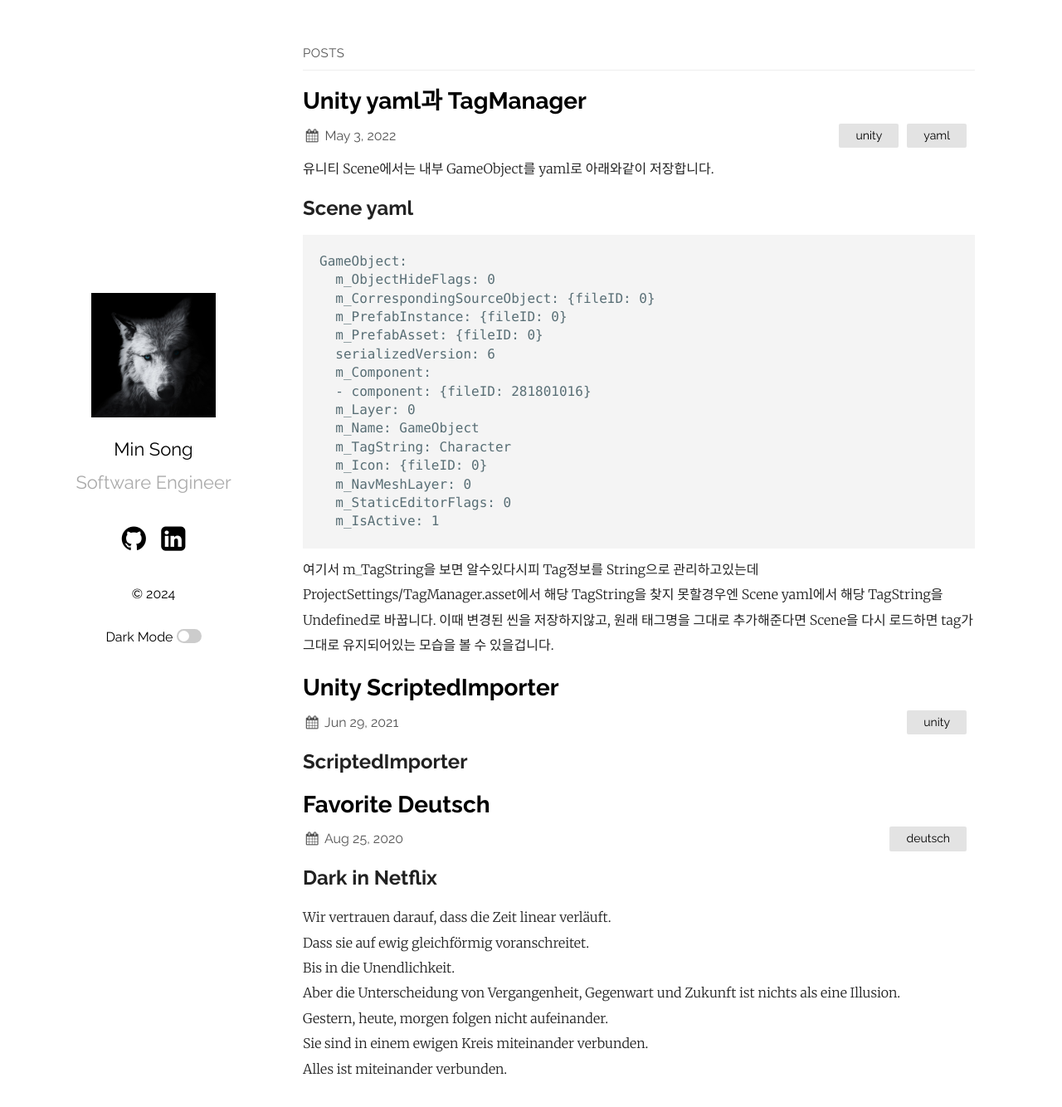
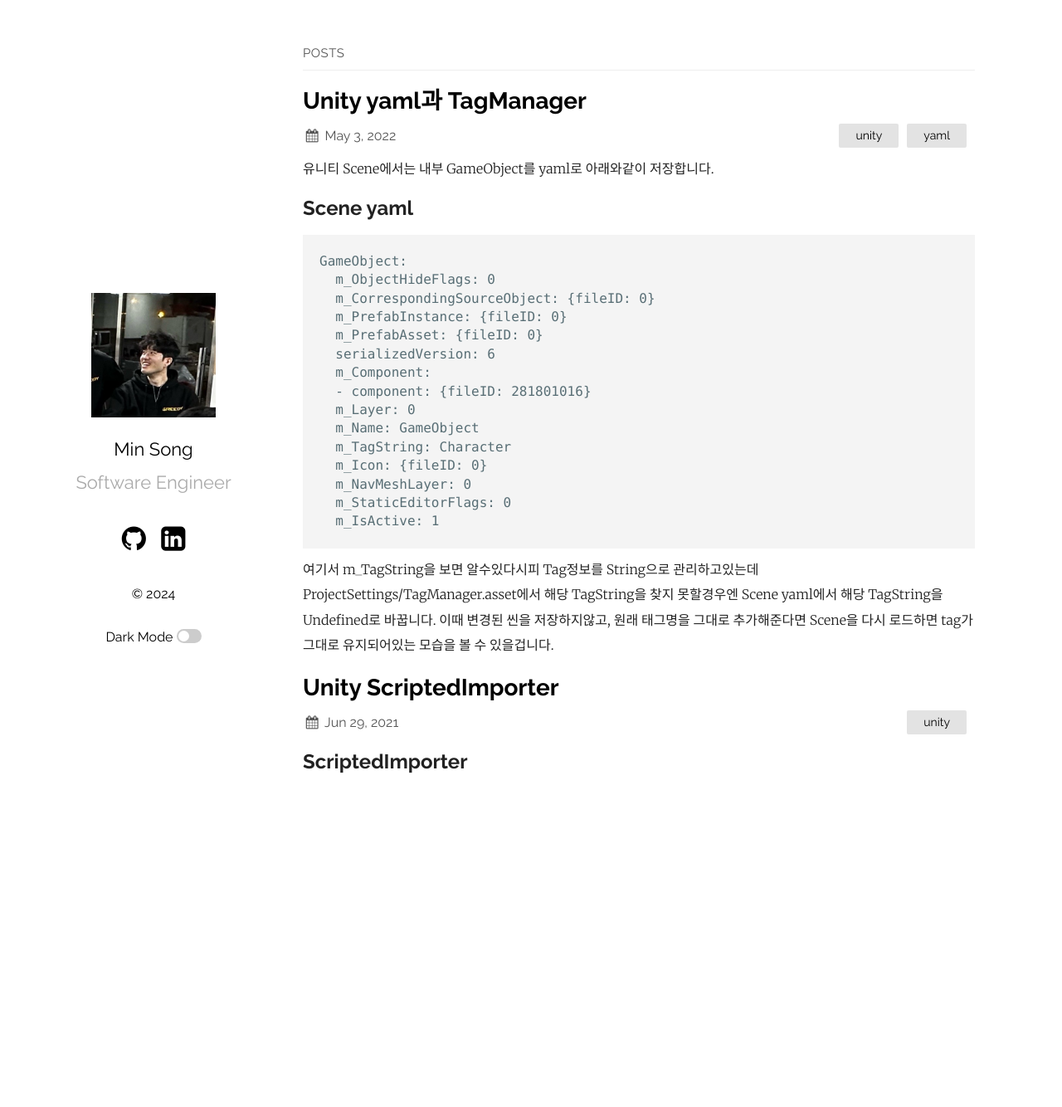
Before and after one commit to dunward/blog, a Jekyll site: the page built from index.md, in a window 1280 px wide and 1348 px high. Shown: the top 1334 px of the window at 83% size. Built offline with Jekyll 4.4.1, drawn with Linux system fonts in a browser that asks for light colours.

Commit message:
Update profile image

```diff
--- a/_config.yml
+++ b/_config.yml
@@ -14,7 +14,7 @@
   tagline: Software Engineer
   date_format: "%b %-d, %Y"
   dark_mode: true # set to true to add dark mode toggle
-  portfolio_image: "assets/portfolio.png" # the path from the base directory of the site to the image to display (no / at the start)
+  portfolio_image: "assets/portfolio.jpg" # the path from the base directory of the site to the image to display (no / at the start)
   html_lang: "en" # set the lang attribute of the <html> tag for the pages. See here for a list of codes: https://www.w3schools.com/tags/ref_country_codes.asp
   condensed_mobile:
     #- home
--- a/_posts/2020-08-25-favorite deutsch.markdown
+++ /dev/null
@@ -1,14 +0,0 @@
----
-layout: post
-title:  Favorite Deutsch
-date:   2020-08-25 21:17:16 +0900
-categories: deutsch
----
-## Dark in Netflix
-Wir vertrauen  darauf, dass die Zeit linear verläuft.<br>
-Dass sie auf ewig gleichförmig voranschreitet.<br>
-Bis in die Unendlichkeit.<br>
-Aber die Unterscheidung von Vergangenheit, Gegenwart und Zukunft ist nichts als eine Illusion.<br>
-Gestern, heute, morgen folgen nicht aufeinander.<br>
-Sie sind in einem ewigen Kreis miteinander verbunden.<br>
-Alles ist miteinander verbunden.<br>
```
Also changed, not shown: README.md, assets/portfolio.jpg (added), assets/portfolio.png (deleted).
